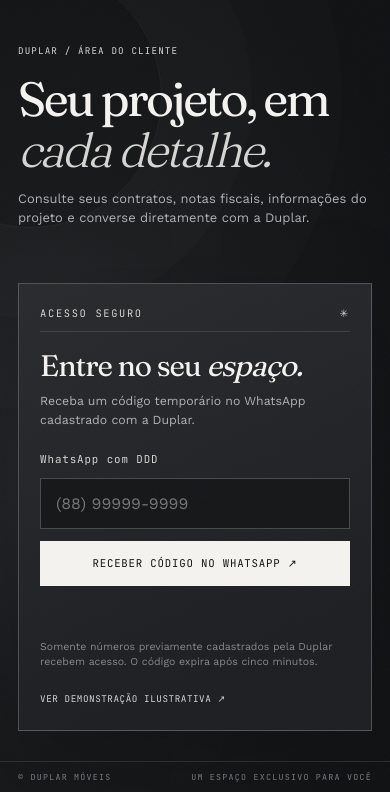
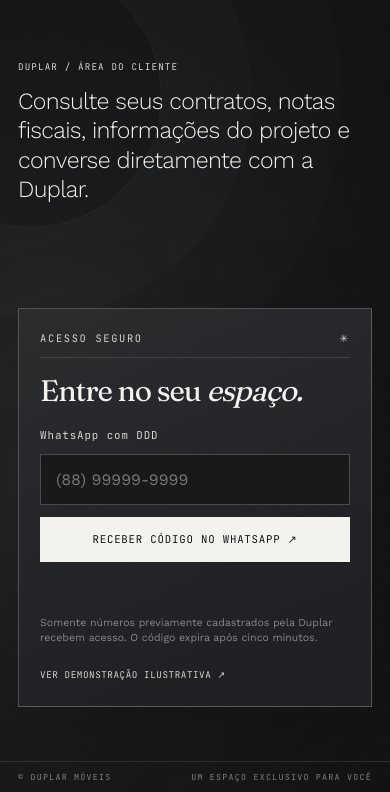
Before and after one commit to Izaque384/Duplar-Moveis, a website: page cliente/index.html in a window 390 px wide. Shown: the part 52-844 px from the top of the page. Drawn offline with nearby package versions, Linux system fonts and the light colour scheme; no server answers.

Commit message:
style(client): remove intro title and WhatsApp explanation on login

```diff
--- a/cliente/index.html
+++ b/cliente/index.html
@@ -16,9 +16,9 @@
 <div id="entryScreen" class="entry-screen">
 <header class="entry-header"><a href="../" class="brand-lockup"><img src="../assets/img/logo-marca.png" alt="" width="45" height="45"><span class="brand-name">Duplar<small>MÓVEIS PROJETADOS</small></span></a><a class="quiet-link" href="../">Voltar ao site ↗</a></header>
 <main class="entry-layout">
- <div class="entry-copy"><span class="eyebrow">DUPLAR / ÁREA DO CLIENTE</span><h1>Seu projeto, em <em>cada detalhe.</em></h1><p class="entry-lead">Consulte seus contratos, notas fiscais, informações do projeto e converse diretamente com a Duplar.</p></div>
+ <div class="entry-copy"><span class="eyebrow">DUPLAR / ÁREA DO CLIENTE</span><p class="entry-lead">Consulte seus contratos, notas fiscais, informações do projeto e converse diretamente com a Duplar.</p></div>
  <div class="entry-card"><div class="card-kicker"><span>ACESSO SEGURO</span><span>✳</span></div><h2>Entre no seu <em>espaço.</em></h2>
- <p>Receba um código temporário no WhatsApp cadastrado com a Duplar.</p>
+
  <form id="phoneForm" class="portal-login-form"><label for="phone">WhatsApp com DDD</label><input id="phone" autocomplete="tel" type="tel" inputmode="tel" placeholder="(88) 99999-9999" required><button class="primary-action" type="submit" id="sendCode">Receber código no WhatsApp ↗</button></form>
  <form id="codeForm" class="portal-login-form" hidden><label for="code">Código de seis dígitos</label><input id="code" type="text" inputmode="numeric" pattern="[0-9]{6}" maxlength="6" autocomplete="one-time-code" placeholder="000000" required><button class="primary-action" type="submit" id="verifyCode">Confirmar meu acesso ↗</button><button class="quiet-link" type="button" id="backPhone">Usar outro número</button></form>
  <p id="loginMessage" class="login-status" aria-live="polite" role="status"></p><p class="entry-disclaimer">Somente números previamente cadastrados pela Duplar recebem acesso. O código expira após cinco minutos.</p>
--- a/cliente/styles.css
+++ b/cliente/styles.css
@@ -264,3 +264,40 @@
 
 /* Sem lista de benefícios na entrada: texto principal respira sem espaço residual. */
 .entry-copy .entry-lead { margin-bottom: 0; }
+
+
+/* Entrada enxuta: texto introdutório com proporção editorial, sem espaços residuais. */
+#entryScreen .entry-copy {
+  display: flex;
+  flex-direction: column;
+  align-items: flex-start;
+  gap: clamp(18px, 3.2svh, 32px);
+}
+#entryScreen .entry-copy .eyebrow { margin: 0; }
+#entryScreen .entry-copy .entry-lead {
+  max-width: 540px;
+  margin: 0;
+  font-family: var(--font-display);
+  font-size: clamp(1.65rem, 2.6vw, 2.9rem);
+  line-height: 1.32;
+  font-weight: 300;
+  letter-spacing: -.028em;
+  color: var(--cream);
+}
+#entryScreen .entry-card h2 { margin-bottom: clamp(9px, 1.6svh, 16px); }
+#entryScreen .entry-card .portal-login-form { margin-top: clamp(14px, 2.4svh, 24px); }
+@media (max-width: 760px) {
+  #entryScreen .entry-copy { gap: 12px; }
+  #entryScreen .entry-copy .entry-lead {
+    font-size: clamp(1.45rem, 5.6vw, 2rem);
+    max-width: 32ch;
+    line-height: 1.27;
+  }
+}
+@media (max-height: 650px) {
+  #entryScreen .entry-copy { gap: 9px; }
+  #entryScreen .entry-copy .entry-lead {
+    font-size: clamp(1.2rem, min(3vw, 3.5svh), 1.85rem);
+    line-height: 1.22;
+  }
+}
```
Also changed, not shown: tests/portal-static.test.mjs (+11 -0 lines).
